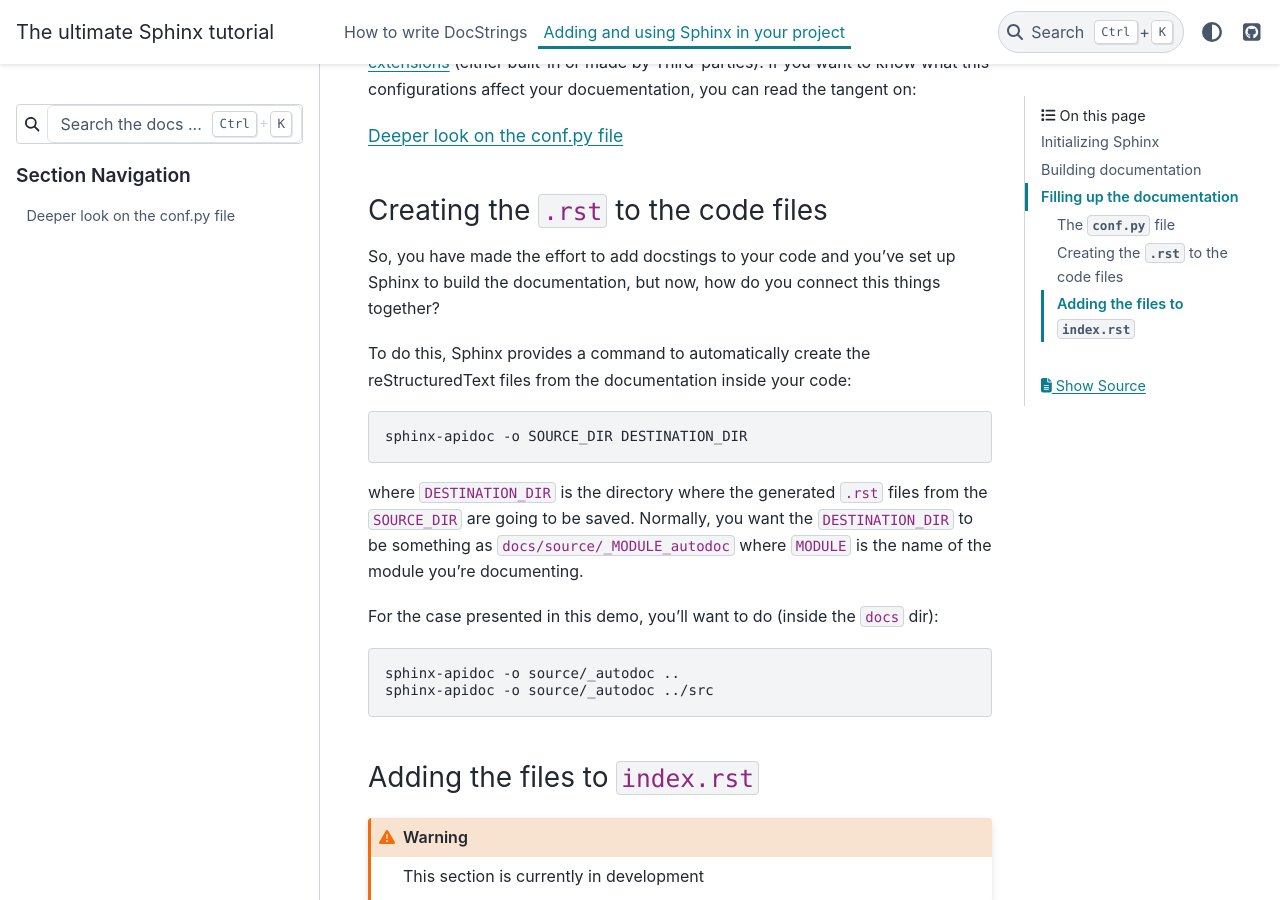
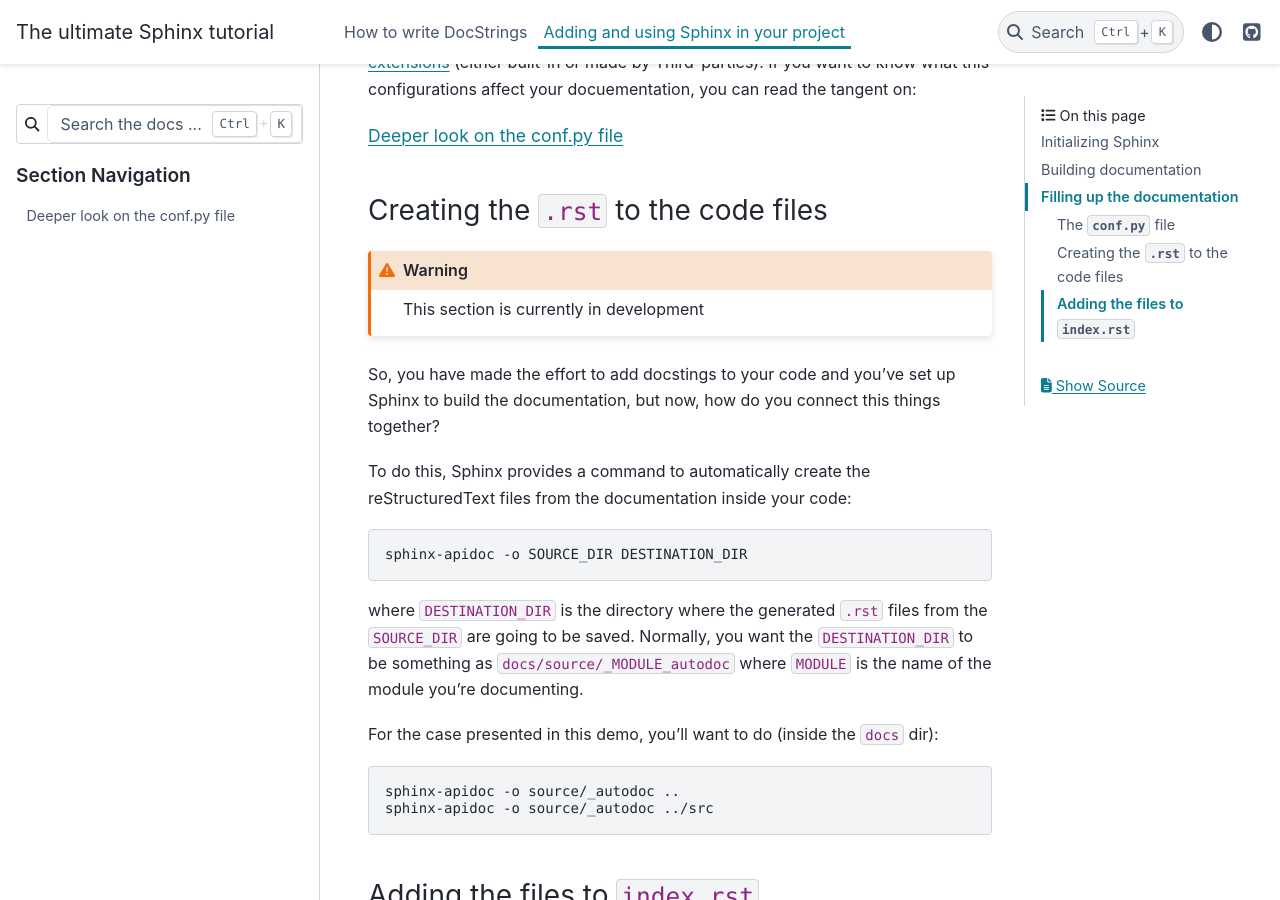
Before and after one commit to ecastroth/ultimate-sphinx-tutorial, a Sphinx documentation site: the page built from guide/source/_guide/_tutorial/sphinx-in-your-project.rst, in a window 1280 px wide and 900 px high, scrolled down 4326 px. Built offline with Sphinx 7.4.7 and the PyData theme 0.15.4, drawn with Linux system fonts in a browser that asks for light colours.

Commit message:
adds section in development warning

```diff
--- a/guide/source/_guide/_tutorial/sphinx-in-your-project.rst
+++ b/guide/source/_guide/_tutorial/sphinx-in-your-project.rst
@@ -123,6 +123,8 @@
 Creating the ``.rst`` to the code files
 ---------------------------------------
 
+.. warning:: This section is currently in development
+
 So, you have made the effort to add docstings to your code and you've set up
 Sphinx to build the documentation, but now, how do you connect this things
 together?
```
